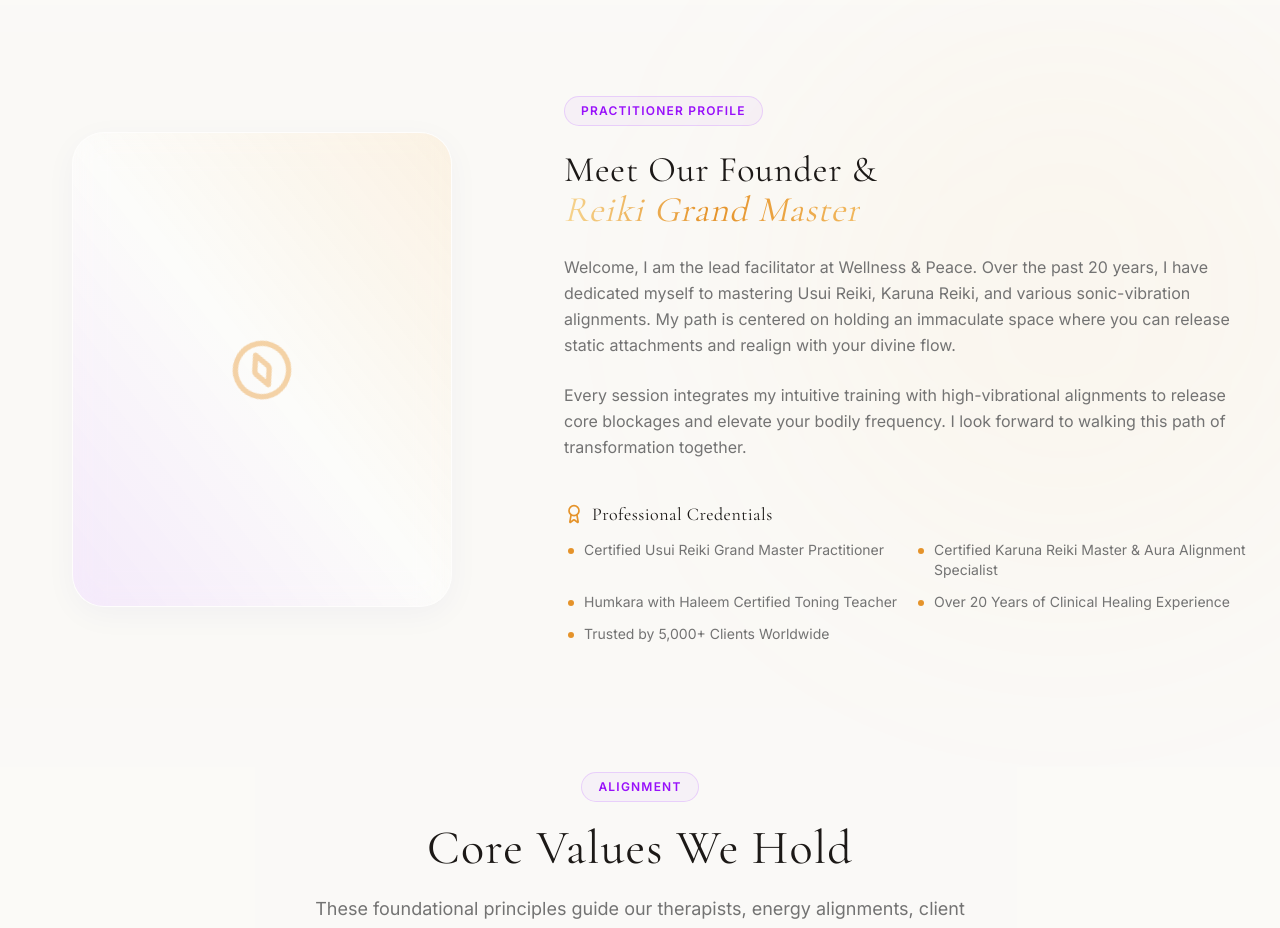
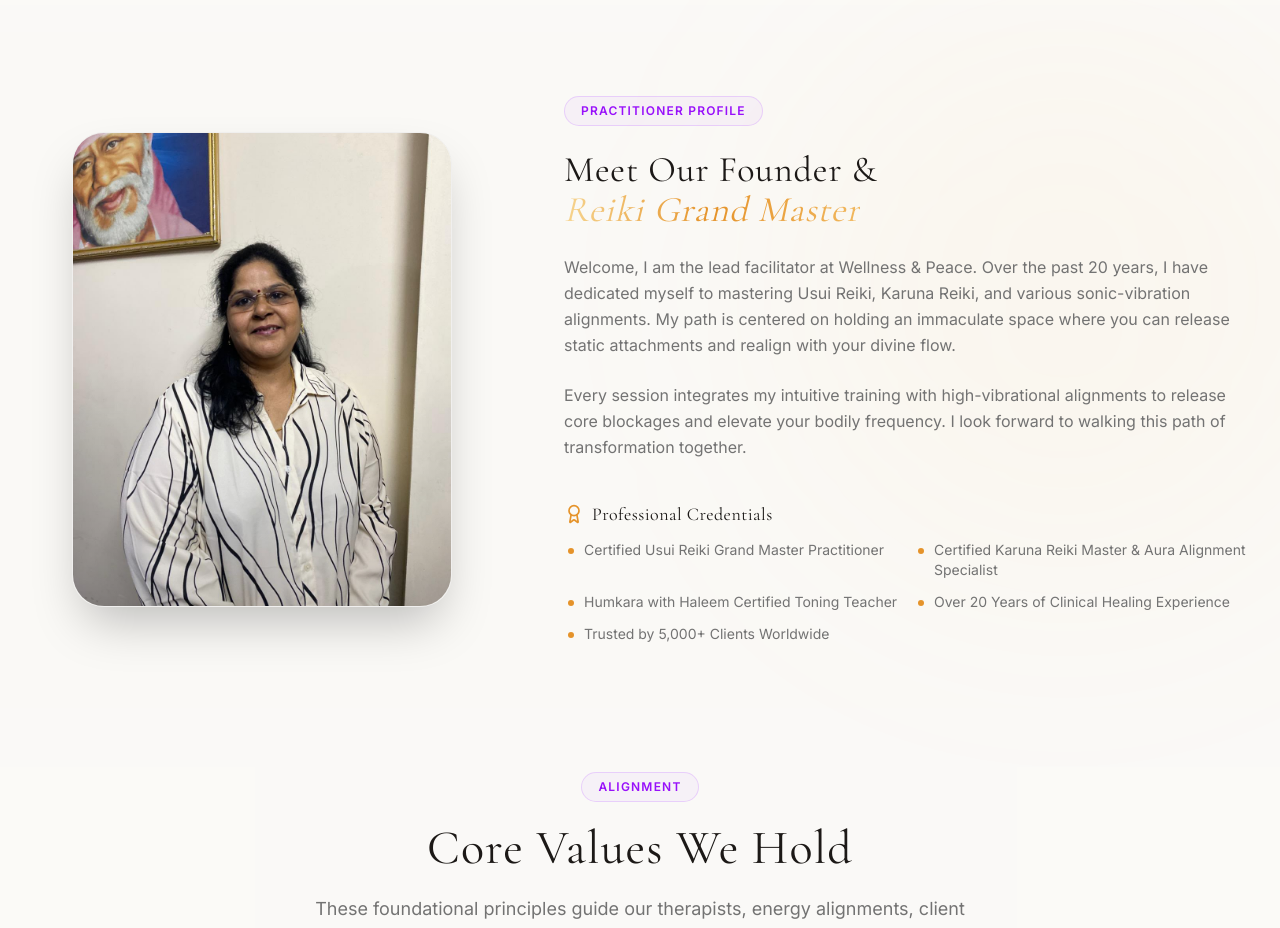
Before and after one commit to ahswebdev2927/bodyandsolewellness.in, a Next.js app: page /about in a window 1280 px wide. Shown: the part 1520-2448 px from the top of the page. Built offline with nearby package versions, Linux system fonts and the light colour scheme.

Commit message:
Add practitioner profile image to about page

```diff
--- a/src/app/about/page.tsx
+++ b/src/app/about/page.tsx
@@ -8,7 +8,7 @@ import { SectionHeading } from "@/components/ui/section-heading";
 import { Card } from "@/components/ui/card";
 import { Button } from "@/components/ui/button";
 import Link from "next/link";
-
+import Image from "next/image";
 export default function AboutPage() {
   const values = [
     {
@@ -194,10 +194,16 @@ export default function AboutPage() {
             transition={{ duration: 0.8 }}
             className="lg:col-span-5 flex justify-center"
           >
-            <div className="relative w-full max-w-[380px] aspect-[4/5] rounded-[32px] overflow-hidden border border-neutral-200/50 dark:border-neutral-800/40 glass flex items-center justify-center p-6 shadow-2xl">
-              {/* Sacred geometry lines */}
-              <div className="absolute inset-0 bg-gradient-to-tr from-purple-500/10 via-transparent to-gold-400/15 pointer-events-none" />
-              <Compass className="w-16 h-16 text-gold-500/40 animate-spin-slow" />
+            <div className="relative w-full max-w-[380px] aspect-[4/5] rounded-[32px] overflow-hidden border border-neutral-200/50 dark:border-neutral-800/40 shadow-2xl">
+              <Image
+                src="/devine-imgs/profile-pic.jpeg"
+                alt="Practitioner Profile"
+                fill
+                unoptimized
+                className="object-cover"
+                sizes="(max-w-1024px) 100vw, 380px"
+              />
+              <div className="absolute inset-0 bg-gradient-to-t from-black/20 via-transparent to-transparent opacity-80 pointer-events-none" />
             </div>
           </motion.div>
 
```
Also changed, not shown: public/devine-imgs/profile-pic.jpeg (added).
